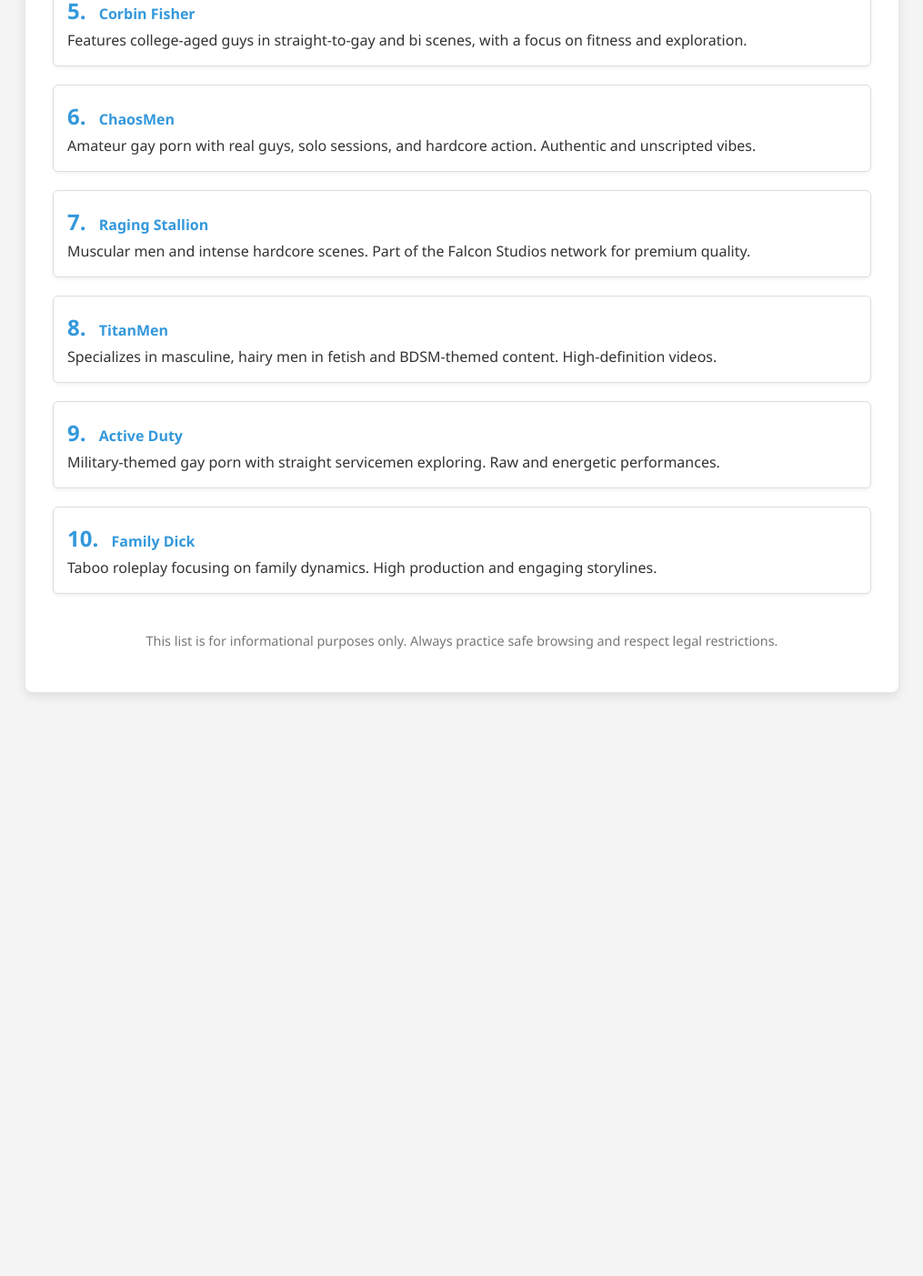
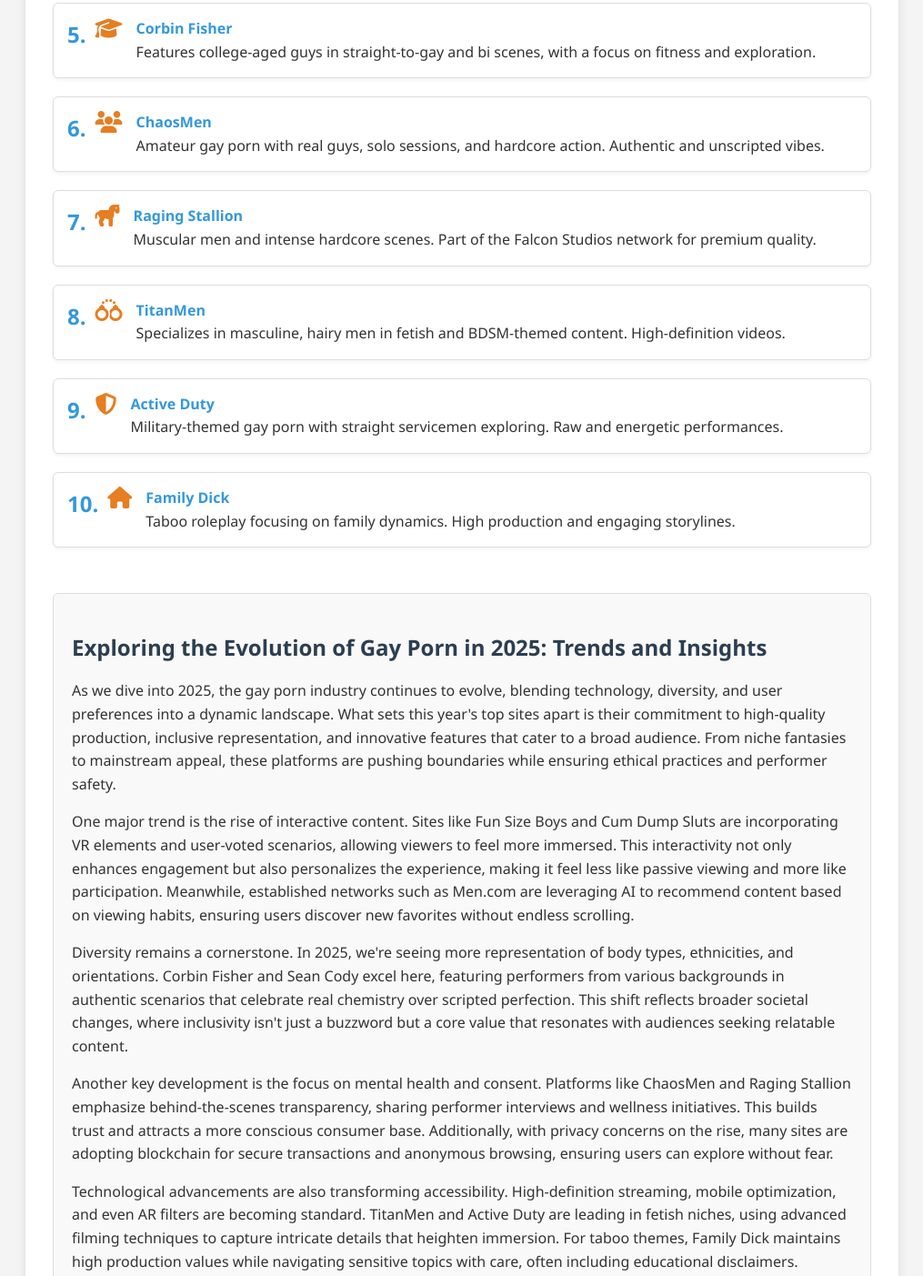
Before and after one commit to carnalweb/carnalweb.github.io, a plain HTML site: page index.html in a window 1280 px wide. Shown: the part 871-2274 px from the top of the page at 91% size, without its empty margins (132-1147 px from the left). Before the commit the page ends 1652 px from the top, so only its background shows below. Drawn offline with Linux system fonts and the light colour scheme.

Commit message:
Update index.html

````diff
--- a/index.html
+++ b/index.html
@@ -1,3 +1,4 @@
+```html
 <!DOCTYPE html>
 <html lang="en">
 <head>
@@ -5,6 +6,7 @@
     <meta name="viewport" content="width=device-width, initial-scale=1.0">
     <title>Top 10 Gay Porn Sites 2025</title>
     <meta name="description" content="Explore the top 10 gay porn sites for 2025, featuring premium content, high-quality videos, and exciting themes for adult entertainment.">
+    <link rel="stylesheet" href="https://cdnjs.cloudflare.com/ajax/libs/font-awesome/6.4.0/css/all.min.css" integrity="sha512-iecdLmaskl7CVkqkXNQ/ZH/XLlvWZOJyj7Yy7tcenmpD1ypASozpmT/E0iPtmFIB46ZmdtAc9eNBvH0H/ZpiBw==" crossorigin="anonymous" referrerpolicy="no-referrer" />
     <style>
         body {
             font-family: 'Segoe UI', Tahoma, Geneva, Verdana, sans-serif;
@@ -54,6 +56,8 @@
             border-radius: 6px;
             box-shadow: 0 2px 4px rgba(0, 0, 0, 0.05);
             transition: transform 0.2s, box-shadow 0.2s;
+            display: flex;
+            align-items: flex-start;
         }
         li:hover {
             transform: translateY(-3px);
@@ -67,6 +71,14 @@
             margin-right: 10px;
             display: inline-block;
         }
+        .icon {
+            font-size: 1.5em;
+            margin-right: 15px;
+            color: #e67e22;
+        }
+        .site-info {
+            flex: 1;
+        }
         a {
             color: #3498db;
             text-decoration: none;
@@ -75,6 +87,17 @@
         a:hover {
             text-decoration: underline;
             color: #2980b9;
+        }
+        .article {
+            margin-top: 50px;
+            padding: 20px;
+            background: #f9f9f9;
+            border-radius: 6px;
+            border: 1px solid #ddd;
+        }
+        .article h2 {
+            color: #2c3e50;
+            margin-bottom: 15px;
         }
         footer {
             text-align: center;
@@ -91,49 +114,90 @@
         <p class="intro">Welcome to our curated list of the top 10 gay porn sites. These sites offer high-quality, premium content featuring diverse themes and performers. We've included a mix of popular and niche options for the best experience.</p>
         <ol>
             <li>
+                <i class="fas fa-star icon"></i>
+                <div class="site-info">
                     <a href="https://funsizeboys.com/">Fun Size Boys</a><br>
                     Specializing in size difference fantasies with fun-sized performers and larger partners. High-quality videos and regular updates.
+                </div>
             </li>
             <li>
+                <i class="fas fa-fire icon"></i>
+                <div class="site-info">
                     <a href="https://cumdumpsluts.com/">Cum Dump Sluts</a><br>
                     Focused on intense cum dump scenes and group action. Features amateur and professional content for raw excitement.
+                </div>
             </li>
             <li>
+                <i class="fas fa-video icon"></i>
+                <div class="site-info">
                     <a href="https://men.com/">Men.com</a><br>
                     One of the leading networks with exclusive scenes, top performers, and various themes like roleplay and hardcore.
+                </div>
             </li>
             <li>
+                <i class="fas fa-dumbbell icon"></i>
+                <div class="site-info">
                     <a href="https://seancody.com/">Sean Cody</a><br>
                     Known for athletic jocks and amateur-style videos, emphasizing natural chemistry and high production values.
+                </div>
             </li>
             <li>
+                <i class="fas fa-graduation-cap icon"></i>
+                <div class="site-info">
                     <a href="https://corbinfisher.com/">Corbin Fisher</a><br>
                     Features college-aged guys in straight-to-gay and bi scenes, with a focus on fitness and exploration.
+                </div>
             </li>
             <li>
+                <i class="fas fa-users icon"></i>
+                <div class="site-info">
                     <a href="https://chaosmen.com/">ChaosMen</a><br>
                     Amateur gay porn with real guys, solo sessions, and hardcore action. Authentic and unscripted vibes.
+                </div>
             </li>
             <li>
+                <i class="fas fa-horse icon"></i>
+                <div class="site-info">
                     <a href="https://ragingstallion.com/">Raging Stallion</a><br>
                     Muscular men and intense hardcore scenes. Part of the Falcon Studios network for premium quality.
+                </div>
             </li>
             <li>
+                <i class="fas fa-handcuffs icon"></i>
+                <div class="site-info">
                     <a href="https://titanmen.com/">TitanMen</a><br>
                     Specializes in masculine, hairy men in fetish and BDSM-themed content. High-definition videos.
+                </div>
             </li>
             <li>
+                <i class="fas fa-shield-alt icon"></i>
+                <div class="site-info">
                     <a href="https://activeduty.com/">Active Duty</a><br>
                     Military-themed gay porn with straight servicemen exploring. Raw and energetic performances.
+                </div>
             </li>
             <li>
+                <i class="fas fa-home icon"></i>
+                <div class="site-info">
                     <a href="https://familydick.com/">Family Dick</a><br>
                     Taboo roleplay focusing on family dynamics. High production and engaging storylines.
+                </div>
             </li>
         </ol>
+        <div class="article">
+            <h2>Exploring the Evolution of Gay Porn in 2025: Trends and Insights</h2>
+            <p>As we dive into 2025, the gay porn industry continues to evolve, blending technology, diversity, and user preferences into a dynamic landscape. What sets this year's top sites apart is their commitment to high-quality production, inclusive representation, and innovative features that cater to a broad audience. From niche fantasies to mainstream appeal, these platforms are pushing boundaries while ensuring ethical practices and performer safety.</p>
+            <p>One major trend is the rise of interactive content. Sites like Fun Size Boys and Cum Dump Sluts are incorporating VR elements and user-voted scenarios, allowing viewers to feel more immersed. This interactivity not only enhances engagement but also personalizes the experience, making it feel less like passive viewing and more like participation. Meanwhile, established networks such as Men.com are leveraging AI to recommend content based on viewing habits, ensuring users discover new favorites without endless scrolling.</p>
+            <p>Diversity remains a cornerstone. In 2025, we're seeing more representation of body types, ethnicities, and orientations. Corbin Fisher and Sean Cody excel here, featuring performers from various backgrounds in authentic scenarios that celebrate real chemistry over scripted perfection. This shift reflects broader societal changes, where inclusivity isn't just a buzzword but a core value that resonates with audiences seeking relatable content.</p>
+            <p>Another key development is the focus on mental health and consent. Platforms like ChaosMen and Raging Stallion emphasize behind-the-scenes transparency, sharing performer interviews and wellness initiatives. This builds trust and attracts a more conscious consumer base. Additionally, with privacy concerns on the rise, many sites are adopting blockchain for secure transactions and anonymous browsing, ensuring users can explore without fear.</p>
+            <p>Technological advancements are also transforming accessibility. High-definition streaming, mobile optimization, and even AR filters are becoming standard. TitanMen and Active Duty are leading in fetish niches, using advanced filming techniques to capture intricate details that heighten immersion. For taboo themes, Family Dick maintains high production values while navigating sensitive topics with care, often including educational disclaimers.</p>
+            <p>Looking ahead, sustainability is emerging as a theme. Some sites are committing to eco-friendly production, reducing travel emissions through local casting and digital sets. This eco-conscious approach appeals to younger demographics who prioritize ethical consumption. Moreover, community building via forums and live events fosters loyalty, turning one-time visitors into subscribers.</p>
+            <p>In summary, the top 10 gay porn sites of 2025 aren't just about explicit content; they're about creating meaningful, safe, and exciting experiences. Whether you're into size play, military fantasies, or college explorations, these platforms offer something for everyone. As the industry grows, expect even more innovation, with a continued emphasis on quality, diversity, and user satisfaction. Always remember to consume responsibly and support sites that prioritize performer well-being. (428 words)</p>
+        </div>
         <footer>
             <p>This list is for informational purposes only. Always practice safe browsing and respect legal restrictions.</p>
         </footer>
     </div>
 </body>
 </html>
+```
````
Lines whose indentation alone changed are shown as unchanged.
